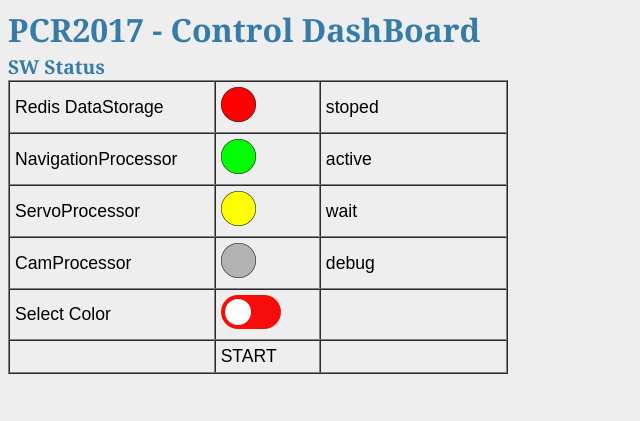
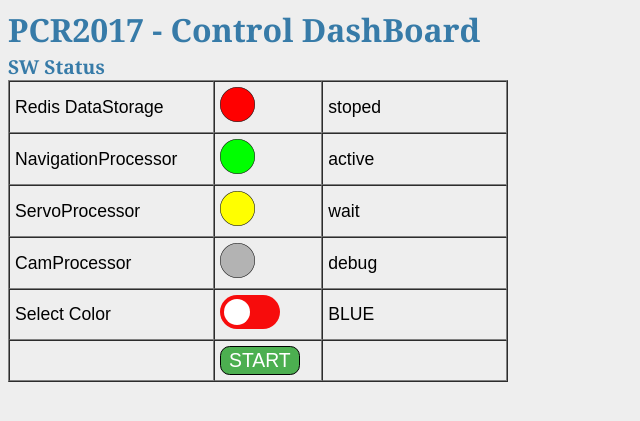
Before and after one commit to KonstantinKostyuk/pcr2017, a Flask app: page / in a window 1280 px wide. Shown: the top 421 px of the page, without its empty margins (0-640 px from the left). Run offline with Flask 2, Linux system fonts and the light colour scheme.

Commit message:
Finish css and visualisation

```diff
--- a/app/forms.py
+++ b/app/forms.py
@@ -1,8 +1,9 @@
 from flask_wtf import FlaskForm as Form
-from wtforms import RadioField, BooleanField
+from wtforms import RadioField, BooleanField, SubmitField
 
 class ColorSelect(Form):
 #    active_color  = RadioField('Select Color', choices=[
 #        ('Red', 'Red'),
 #        ('Blue', 'Blue')], default='Red')
-     active_color  = BooleanField("Select Color(RED is checked)", default=True)
+     active_color  = BooleanField("RED", default=True)
+     submit = SubmitField('START')
--- a/app/static/style.css
+++ b/app/static/style.css
@@ -19,6 +19,18 @@ table           { font-size: 1.1em; }
                   border: 1px solid #AACBE2; }
 .error          { background: #F0D6D6; padding: 0.5em; }
 
+/* Button */
+.buttonSend {
+    background: #4CAF50;
+    border: 1px solid black;
+    border-radius: 0.5em 0.5em 0.5em 0.5em;
+    padding: 2px 8px;
+    color: white;
+    font-size: 1.1em;
+    text-align: center;
+}
+
+
 /* Slider CSS */
 .switch         { position: relative; display: inline-block; width: 60px; height: 34px; }
 .switch input   { display:none; }
--- a/app/templates/index.html
+++ b/app/templates/index.html
@@ -7,6 +7,8 @@
   <body>
       <h1>{{ title }} - Control DashBoard</h1>
       <h2>SW Status</h2>
+  <form  action="" method="post" role="form">
+   {{ form.csrf }}
   <table width="500" cellpadding="5" cellspacing="0" border="1">
    <tr>
     <td width="200">Redis DataStorage</td>
@@ -33,20 +35,18 @@
    <tr>
     <td width="200">Select Color</td>
     <td width="100">
-	 <form  action="" method="post" role="form">
 	 <label class="switch">
          <input type="checkbox" name=active_color>
          <div class="slider round"></div>
-	 {{ form.csrf }}
          {{ form.active_color }}
          </form>
       </label>
     </td>
-    <td width="200"></td>
+    <td width="200">{{ SelectedColor }}</td>
    </tr>
    <tr>
     <td width="200"></td>
-    <td width="100">START</td>
+    <td width="100"><input class="buttonSend" type="submit" value="START" name="GoTo"></td>
     <td width="200"></td>
    </tr>
   </table>
--- a/app/views.py
+++ b/app/views.py
@@ -2,14 +2,26 @@ from app import app
 from flask import render_template, request
 from forms import ColorSelect
 
-@app.route('/')
-@app.route('/index')
+@app.route('/', methods=['GET', 'POST'])
+@app.route('/index', methods=['GET', 'POST'])
 def index():
     form = ColorSelect(request.form)
+    if form.active_color.data:
+       ActiveColor='RED'
+    else:
+       ActiveColor='BLUE'
+
+    if form.validate_on_submit():
+       flash('Color = ' + str(form.active_color.data))
+       if form.active_color.data:
+	  ActiveColor='RED'
+       else:
+	  ActiveColor='BLUE'
 
     return render_template('index.html', title='PCR2017',
 			    RedisState='stoped',
 			    NavigatorState='active',
 			    ServoState='wait',
 			    CamState='debug',
+			    SelectedColor=ActiveColor,
 				form=form)
```
